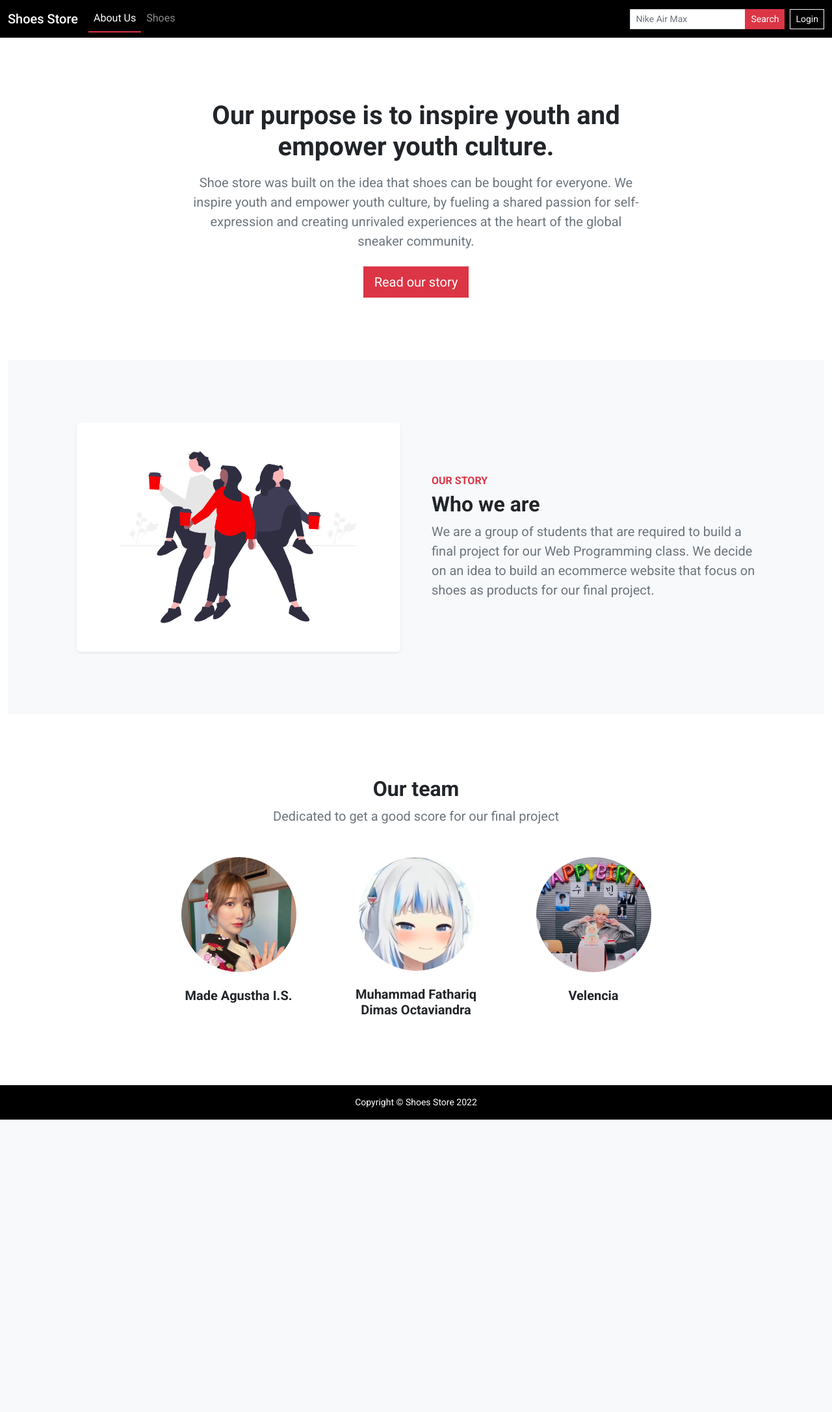
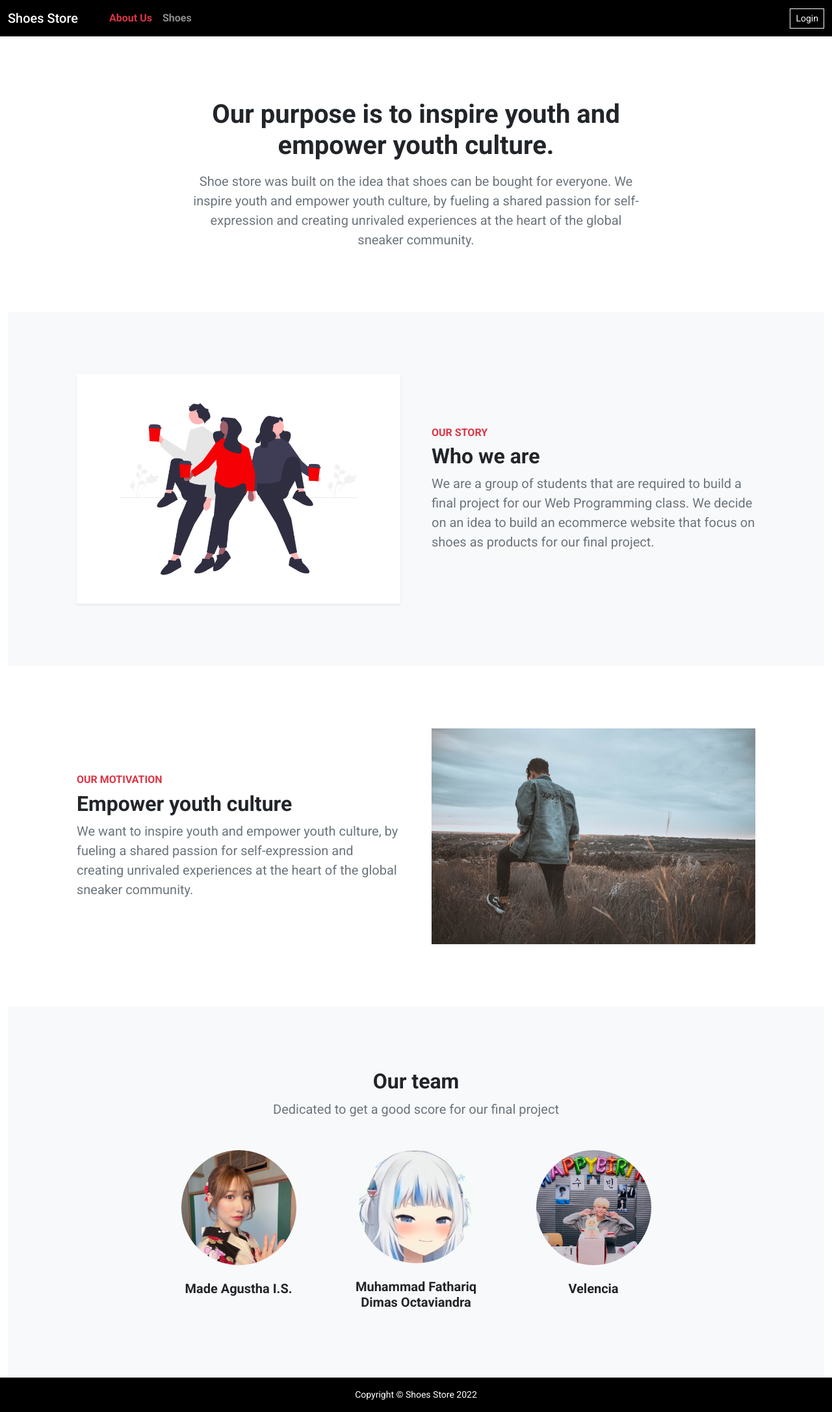
Before and after one commit to koyoi-dev/shoes-store-v2, a Laravel app: page /about in a window 1280 px wide. Shown: the whole page at 65% size. Before the commit the page ends 1723 px from the top, so only its background shows below. Run offline with Laravel 9, Linux system fonts and the light colour scheme; style sheets or scripts are compiled from the project's sources.

Commit message:
ui update

```diff
--- a/app/Http/Controllers/AboutController.php
+++ b/app/Http/Controllers/AboutController.php
@@ -1,8 +1,6 @@
 <?php
 
 namespace App\Http\Controllers;
-
-use Illuminate\Http\Request;
 
 class AboutController extends Controller
 {
@@ -20,9 +18,28 @@ class AboutController extends Controller
             'image' => 'velencia.png'
         ]
     ];
-    public function index() {
+
+    protected static $sections = [
+        [
+            'label' => 'Our Story',
+            'title' => 'Who we are',
+            'content' => 'We are a group of students that are required to build a final project for our Web Programming class. We decide on an idea to build an ecommerce website that focus on shoes as products for our final project.',
+            'image' => '/img/about/who-we-are.png'
+        ],
+        [
+            'label' => 'Our Motivation',
+            'title' => 'Empower youth culture',
+            'content' => 'We want to inspire youth and empower youth culture, by fueling a shared passion for self-expression and creating unrivaled experiences at the heart of the global sneaker community.',
+            'image' => '/img/about/motivation.jpg'
+
+        ]
+    ];
+
+    public function index()
+    {
         return view('about', [
-            'teams' => self::$teams
+            'teams' => self::$teams,
+            'sections' => collect(self::$sections)
         ]);
     }
 }
--- a/resources/views/about.blade.php
+++ b/resources/views/about.blade.php
@@ -11,30 +11,31 @@
                             bought for everyone. We inspire youth and empower youth culture, by fueling a shared passion
                             for self-expression and creating unrivaled experiences at the heart of the global sneaker
                             community.</p>
-                        <a class="btn btn-danger btn-lg" href="#scroll-target">Read our story</a>
                     </div>
                 </div>
             </div>
         </div>
     </header>
-    <section class="py-5 bg-light" id="scroll-target">
-        <div class="container px-5 my-5">
-            <div class="row gx-5 align-items-center">
-                <div class="col-lg-6"><img class="img-fluid rounded shadow-sm mb-5 mb-lg-0"
-                                           src="{{ asset('/img/about/who-we-are.png') }}" alt="..."/></div>
-                <div class="col-lg-6">
-                    <h2 class="text-danger text-uppercase fs-6 fw-bold">Our Story</h2>
-                    <h3 class="h2 fw-bolder">Who we are</h3>
-                    <p class="lead fw-normal text-muted mb-0">We are a group of students that are required to build a
-                        final project for our Web Programming class. We decide on an idea to build an ecommerce website
-                        that focus on shoes as products for our
-                        final project.</p>
+
+    @foreach($sections as $key => $section)
+        @php($alternate = $key % 2 ==0)
+        <section class="py-5 {{ $alternate ? 'bg-light' : '' }}">
+            <div class="container px-5 my-5">
+                <div class="row gx-5 align-items-center">
+                    <div class="col-lg-6 {{ $alternate ? '' : 'order-first order-lg-last' }}"><img
+                            class="img-fluid shadow-sm mb-5 mb-lg-0"
+                            src="{{ asset($section['image']) }}" alt="..."/></div>
+                    <div class="col-lg-6">
+                        <h2 class="text-danger text-uppercase fs-6 fw-bold">{{ $section['label'] }}</h2>
+                        <h3 class="h2 fw-bolder">{{ $section['title'] }}</h3>
+                        <p class="lead fw-normal text-muted mb-0">{{ $section['content'] }}</p>
+                    </div>
                 </div>
             </div>
-        </div>
-    </section>
+        </section>
+    @endforeach
 
-    <section class="py-5">
+    <section class="py-5 {{ $sections->count() % 2 == 0 ? 'bg-light' : ''}}">
         <div class="container px-5 my-5">
             <div class="text-center">
                 <h2 class="fw-bolder">Our team</h2>
--- a/resources/views/partials/navbar.blade.php
+++ b/resources/views/partials/navbar.blade.php
@@ -7,32 +7,25 @@
         </button>
         {{-- Nav Content --}}
         <div class="collapse navbar-collapse" id="navContent">
-            <ul class="navbar-nav me-auto">
+            <ul class="navbar-nav me-auto mb-2 mb-lg-0 ms-lg-4">
                 <li class="nav-item">
-                    <a class="nav-link {{ Route::is('about') ? 'active border-bottom border-2 border-danger' : '' }}"
+                    <a class="nav-link fw-bold {{ Route::is('about') ? 'active text-danger' : '' }}"
                        href="{{ route('about') }}">{{ __('About Us') }}</a>
                 </li>
                 <li class="nav-item">
-                    <a class="nav-link {{ Route::is('shoes') ? 'active border-bottom border-2 border-danger' : '' }}"
+                    <a class="nav-link fw-bold {{ Route::is('shoes') ? 'active text-danger' : '' }}"
                        href="{{ route('shoes') }}">{{ __('Shoes') }}</a>
                 </li>
             </ul>
-            <div class="d-flex mt-3 mt-md-0 me-0 me-sm-2">
-                <form class="input-group input-group-sm" action="{{ route('shoes') }}" method="GET">
-                    <input type="search" class="form-control" placeholder="Nike Air Max" name="keyword"
-                           value="{{ request('keyword', '') }}">
-                    <button class="btn btn-danger" type="submit">
-                        Search
-                    </button>
-                </form>
-            </div>
             <ul class="navbar-nav mt-3 mt-md-0 gap-2">
                 @auth
                     <li class="nav-item">
                         <a class="btn btn-sm btn-outline-light fw-bold position-relative" type="button"
                            href="{{ route('cart') }}">
-                            <i class="bi bi-cart me-1"></i> <span
-                                class="badge text-bg-danger">{{ auth()->user()->cart->items_count }}</span>
+                            <i class="bi bi-cart-fill me-1"></i>
+                            Cart
+                            <span
+                                class="badge text-bg-danger ms-1">{{ auth()->user()->cart->items_count }}</span>
                         </a>
                     </li>
                     <li class="nav-item dropdown">
```
Also changed, not shown: resources/views/shoe.blade.php (+9 -5 lines), public/img/about/motivation.jpg (added).
